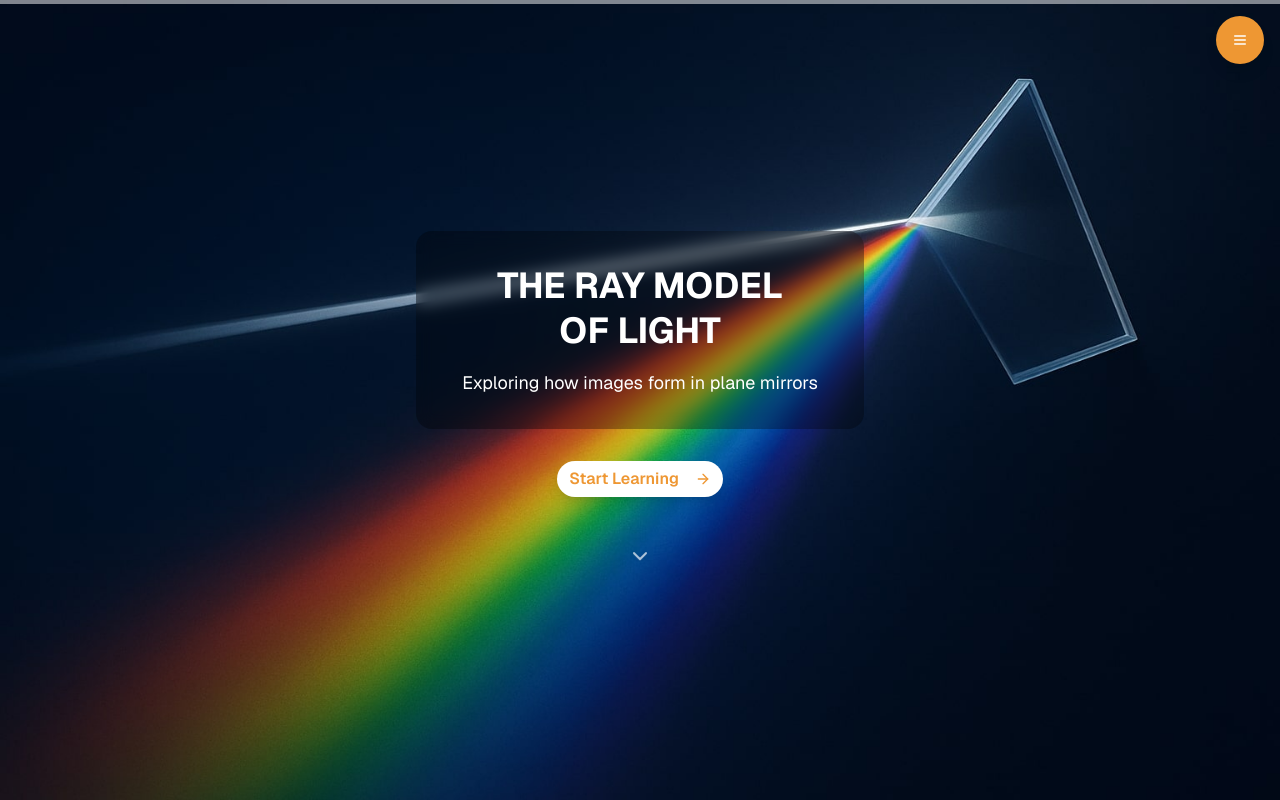
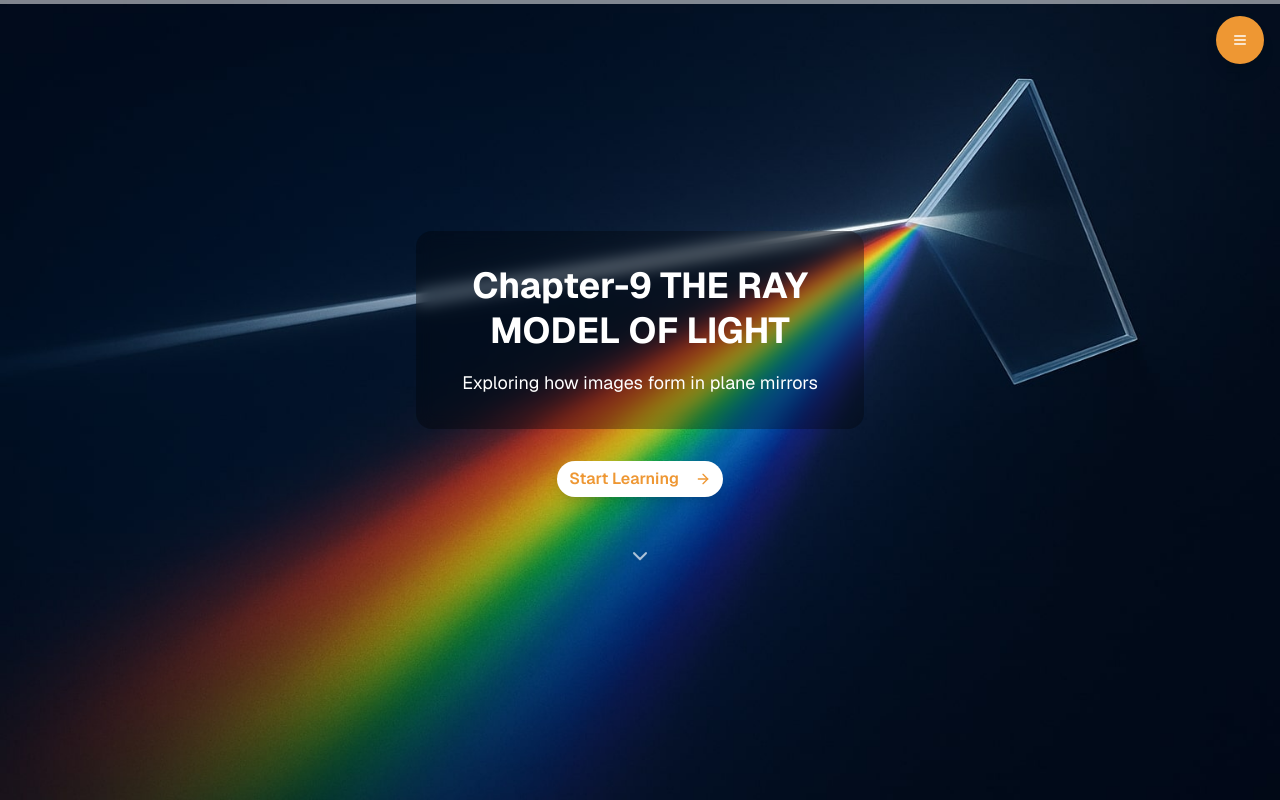
Before and after one commit to rjayush1432/ray-model-ebook--2-, a Next.js app: page / in a window 1280 px wide. Built offline with nearby package versions, Linux system fonts and the light colour scheme.

Commit message:
Initial commit

```diff
--- a/app/page.tsx
+++ b/app/page.tsx
@@ -128,6 +128,7 @@ export default function RayModelEbook() {
   <div className="text-center text-white max-w-sm sm:max-w-md w-full">
     <div className="bg-black/30 backdrop-blur-sm rounded-2xl p-6 sm:p-8 mb-6 sm:mb-8">
       <h1 className="text-2xl sm:text-4xl font-bold mb-3 sm:mb-4 text-balance leading-tight text-white">
+        Chapter-9
         THE RAY MODEL OF LIGHT
       </h1>
       <p className="text-base sm:text-lg text-white text-pretty">
```
